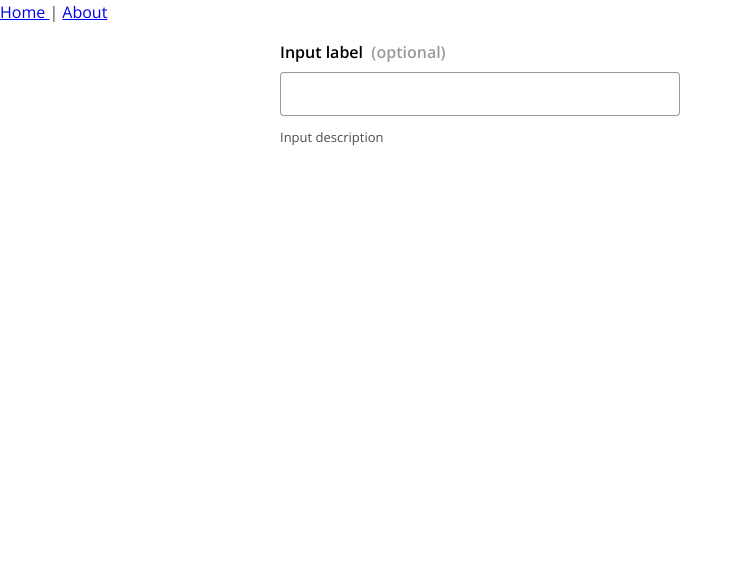
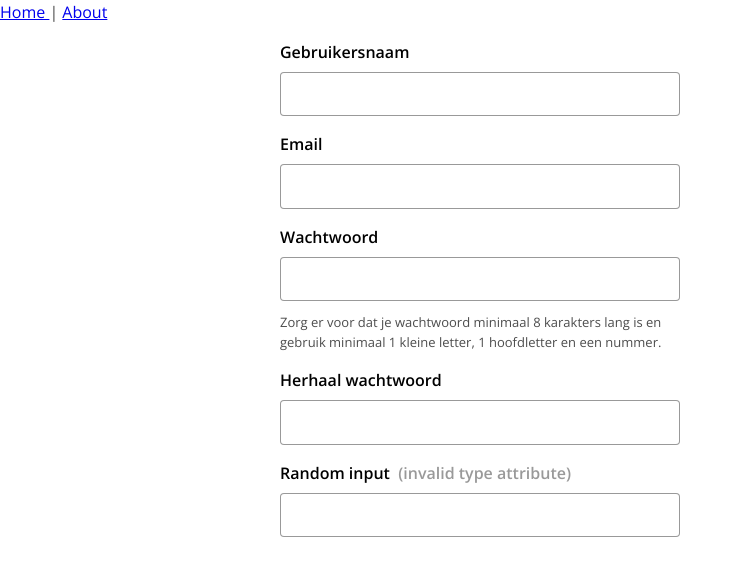
Before and after one commit to GLambermont/SDG-Dashboard, a Vue app: page /#/ in a window 1280 px wide. Shown: the top 576 px of the page, without its empty margins (0-742 px from the left). Built offline with nearby package versions, Linux system fonts and the light colour scheme.

Commit message:
Added validation

```diff
--- a/src/components/TextInput.vue
+++ b/src/components/TextInput.vue
@@ -1,17 +1,34 @@
 <template>
-  <fieldset class="text-input" :class="{ 'is-active': isActive }">
-    <label for="input" v-if="$slots.label">
-      <slot name="label"/>
-      <span class="tag" v-if="tag != null">&nbsp;{{ tagText }}</span>
+  <fieldset class="text-input" :class="baseClasses">
+    <label :for="`${id}-input`" v-if="$slots.label">
+      <slot class="test" name="label" />
+      <span class="tag" v-if="tag != null">&nbsp; {{ tagText }}</span>
     </label>
 
-    <input
-      id="input"
-      type="text"
-      :style="{ backgroundColor: fill != null && (fill || '#F2F2F2') }"
-      @focus="isActive = true;"
+    <!-- Single line input -->
+    <input :id="`${id}-input`"
+      v-if="type != 'textarea'"
+      :type="convertedInputType"
+      :style="inputStyles"
+      :required="required"
+      :pattern="pattern"
+      :disabled="disabled"
+      @focus="isActive = true"
       @blur="isActive = false"
+      @change="validate"
     >
+
+    <!-- Multi line input -->
+    <textarea :id="`${id}-input`"
+      v-if="type === 'textarea'"
+      name=""
+      cols="30"
+      rows="10"
+      :style="inputStyles"
+      :disabled="disabled"
+      @focus="isActive = true"
+      @blur="isActive = false"
+    ></textarea>
 
     <p class="caption" v-if="$slots.caption"><slot name="caption"/></p>
   </fieldset>
@@ -22,16 +39,27 @@ export default {
   name: 'TextInput',
   data() {
     return {
-      isActive: false
+      id: null,
+      isActive: false,
+      isValid: false,
+      isInvalid: false,
+      supportedTypes: ['date', 'datetime-local', 'email', 'month', 'number', 'password', 'range', 'search', 'tel', 'text', 'time', 'url', 'week']
     }
   },
+  mounted() {
+    this.id = this._uid;
+  },
   props: {
+    disabled: { default: false, type: Boolean },
+    'read-only': { default: false, type: Boolean },
     required: { default: false, type: Boolean },
+    pattern: { default: null, type: String },
     tag: { default: null, type: String },
     fill: { default: null, type: String },
-    type: { default: 'single-line', type: String }
+    type: { default: 'text', type: String }
   },
   computed: {
+    // Set text of tag element
     tagText() {
       if (this.tag != null && this.tag != '') {
         return this.tag;
@@ -41,6 +69,41 @@ export default {
         return ' (optional)';
       }
     },
+
+    // Classes for the fieldset element
+    baseClasses() {
+      return {
+        'is-disabled': this.disabled,
+        'is-active': this.isActive,
+        'is-valid': this.required && this.isValid,
+        'is-invalid': this.required && this.isInvalid,
+      }
+    },
+
+    // Conditional styling for the input and textarea elements
+    inputStyles() {
+      return { backgroundColor: this.fill != null && (this.fill || '#F2F2F2') }
+    },
+
+    // Convert type to a text type
+    convertedInputType() {
+      if(this.supportedTypes.includes(this.type)) {
+        return this.type;
+      } else {
+        // Show a warning and use the text type when an invalid type is given
+        console.warn(`${this.type} is not a valid type for the TextInput component. The default text type will be used.`);
+        return 'text';
+      }
+    }
+  },
+  methods: {
+    // Validate the input based on native HTML validation
+    validate() {
+      const inputEl = this.$el.querySelector('input');
+
+      this.isValid = inputEl.validity.valid;
+      this.isInvalid = !inputEl.validity.valid;
+    }
   }
 }
 </script>
@@ -64,7 +127,8 @@ label {
   }
 }
 
-input {
+input,
+textarea {
   width: 100%;
   padding: 12px;
   border: 1px solid $sdg-c-divider-dark-2;
@@ -84,20 +148,58 @@ input {
   margin: 12px 0 0 0;
 }
 
+// Input types
+input[type='search'] {
+  // TO DO
+}
+
 // State modifiers
+.is-disabled {
+  pointer-events: none;
+
+  label,
+  .caption {
+    color: rgba(#000, 0.4);
+  }
+
+  input,
+  textarea {
+    border-color: rgba(#000, 0.18);
+  }
+}
+
 .is-active {
   label {
     color: $sdg-c-deep-purple-50;
   }
 
-  input {
+  input,
+  textarea {
     box-shadow: 0 0 0 2px $sdg-c-deep-purple-50;
   }
 }
 
-.is-valid {}
+.is-valid {
+  label,
+  .caption {
+    color: $sdg-c-success-green;
+  }
 
-.has-warning {}
+  input,
+  textarea {
+    box-shadow: 0 0 0 2px $sdg-c-success-green;
+  }
+}
 
-.has-error {}
+.is-invalid {
+  label,
+  .caption {
+    color: $sdg-c-error-red;
+  }
+
+  input,
+  textarea {
+    box-shadow: 0 0 0 2px $sdg-c-error-red;
+  }
+}
 </style>
--- a/src/views/Home.vue
+++ b/src/views/Home.vue
@@ -1,9 +1,26 @@
 <template>
   <div class="home">
     <div class="content-width-s">
-      <text-input type="single-line" tag>
-        <template slot="label">Input label</template>
-        <template slot="caption">Input description</template>
+      <text-input type="text" required>
+        <template slot="label">Gebruikersnaam</template>
+      </text-input>
+
+      <text-input type="email" required>
+        <template slot="label">Email</template>
+      </text-input>
+
+      <text-input type="password" required>
+        <template slot="label">Wachtwoord</template>
+        <template slot="caption">Zorg er voor dat je wachtwoord minimaal 8 karakters lang is en gebruik minimaal 1 kleine letter, 1 hoofdletter en een nummer. </template>
+      </text-input>
+
+      <text-input type="password" required>
+        <template slot="label">Herhaal wachtwoord</template>
+      </text-input>
+
+
+      <text-input type="search" tag="(invalid type attribute)">
+        <template slot="label">Random input</template>
       </text-input>
     </div>
   </div>
```
